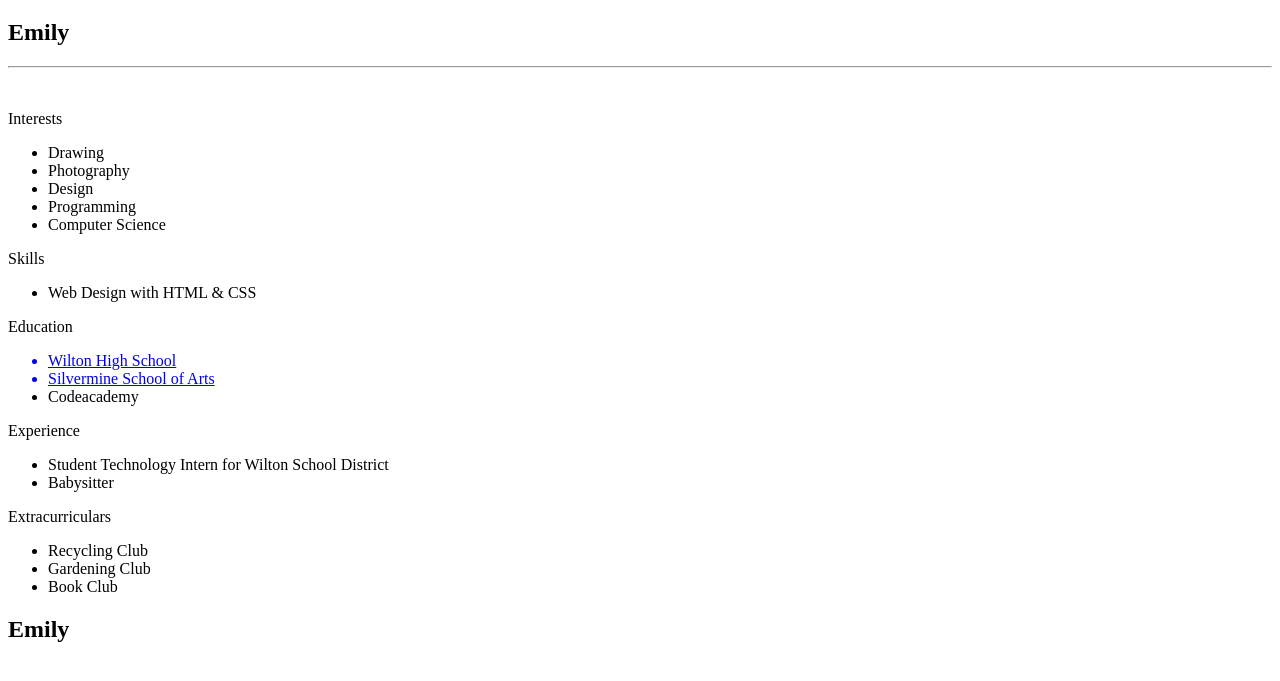
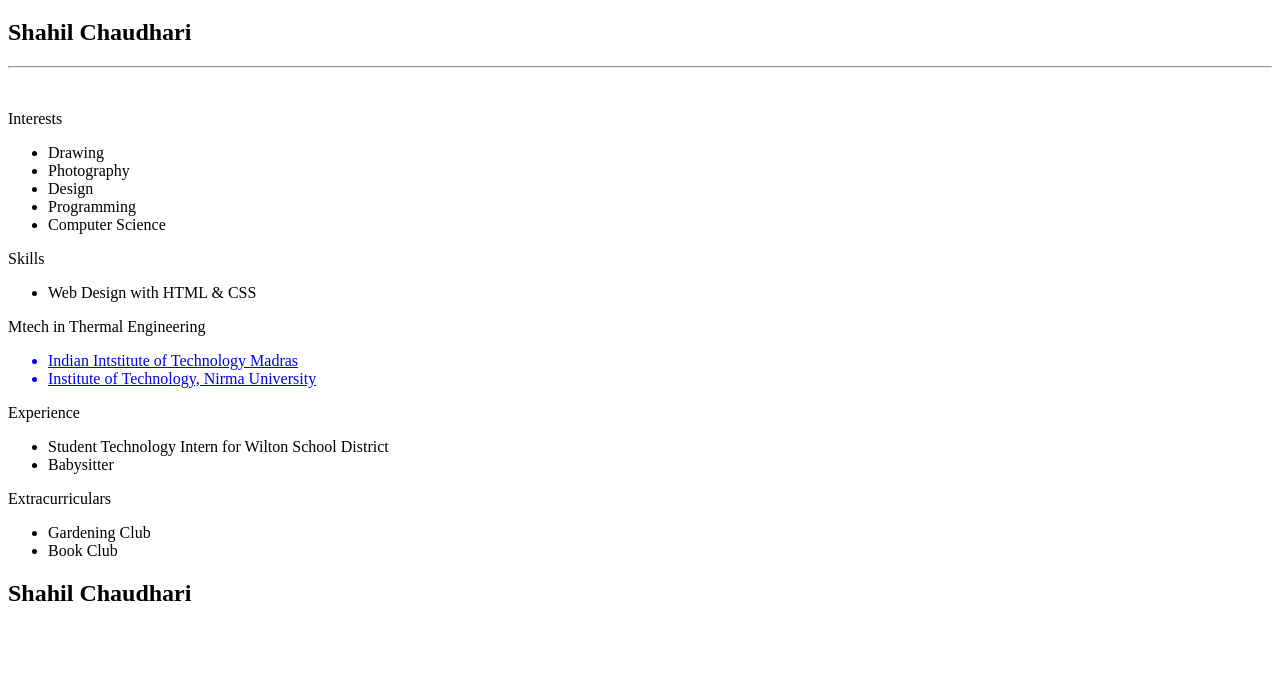
Before and after one commit to shahilchaudhari/resume, a plain HTML site: page index.html in a window 1280 px wide. Shown: the part 105-786 px from the top of the page. Drawn offline with Linux system fonts and the light colour scheme.

Commit message:
Update index.html

```diff
--- a/index.html
+++ b/index.html
@@ -3,7 +3,7 @@
 <div class="stuff">
   <br><br>
   <h1>Resume</h1>
-  <h2>Emily</h2>
+  <h2>Shahil Chaudhari</h2>
   <hr />
   <br>
   <p class="head">Interests</p>
@@ -18,16 +18,15 @@
   <ul>
     <li>Web Design with HTML & CSS</li>
   </ul>
-  <p class="head">Education</p>
+  <p class="head">Mtech in Thermal Engineering</p>
   <ul>
-    <a href="http://www.wiltonhighschool.org/pages/Wilton_High_School">
-      <li>Wilton High School</li>
+    <a href="https://www.iitm.ac.in/">
+      <li>Indian Intstitute of Technology Madras</li>
     </a>
     <!--Link-->
-    <a href="https://www.silvermineart.org/">
-      <li>Silvermine School of Arts</li>
+    <a href="https://nirmauni.ac.in/">
+      <li>Institute of Technology, Nirma University</li>
     </a>
-    <li>Codeacademy</li>
   </ul>
   <p class="head">Experience</p>
   <ul>
@@ -36,11 +35,10 @@
   </ul>
   <p class="head">Extracurriculars</p>
   <ul>
-    <li>Recycling Club</li>
     <li>Gardening Club</li>
     <li>Book Club</li>
   </ul>
 </div>
 <div class="right"></div>
 <div id="footer">
-  <h2 id="name">Emily</h2></div>
+  <h2 id="name">Shahil Chaudhari</h2></div>
```
